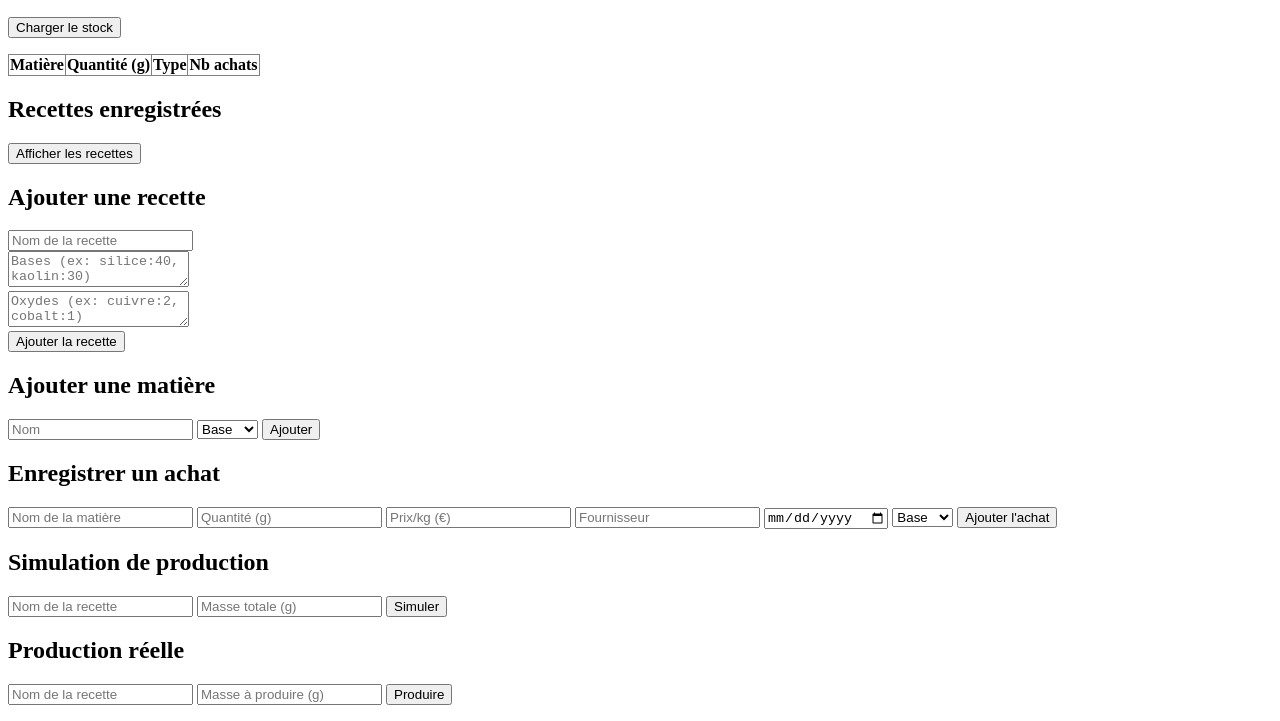
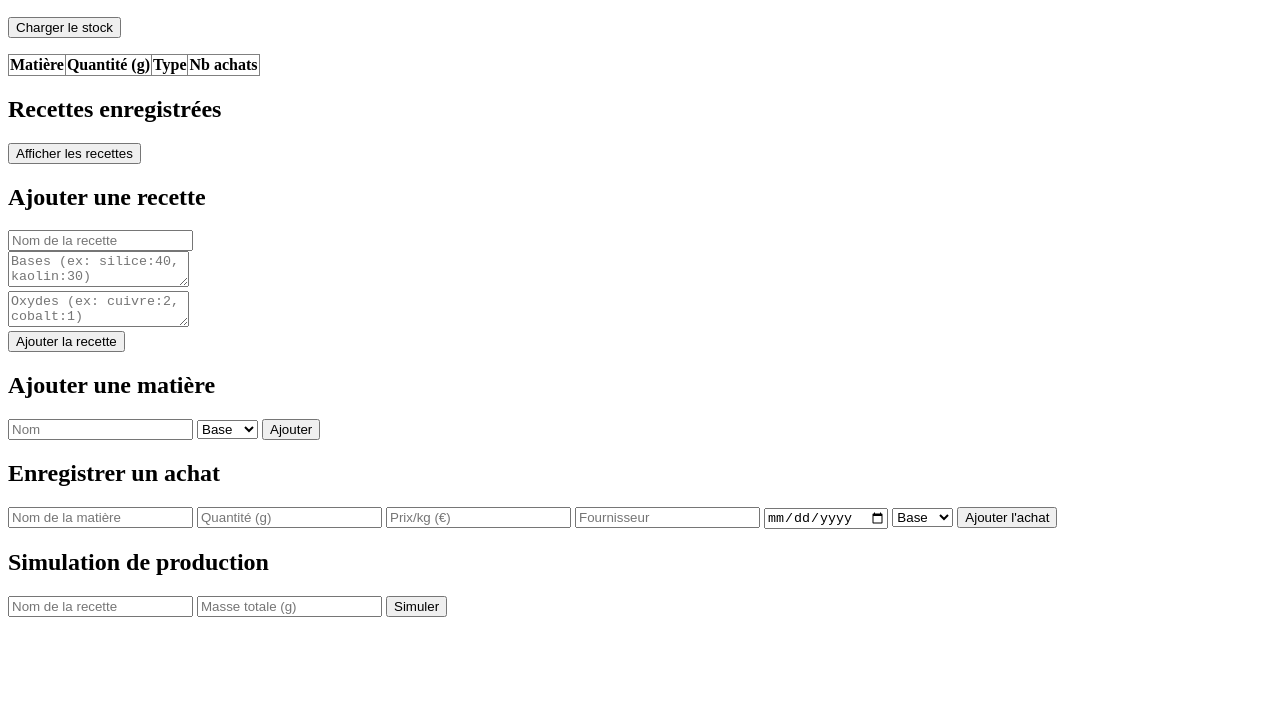
Before and after one commit to dinankou/glaze_api, a plain HTML site: page frontend/index.html in a window 1280 px wide. Shown: the part 110-831 px from the top of the page. After the commit the page ends 800 px from the top, so only its background shows below. Drawn offline with Linux system fonts and the light colour scheme.

Commit message:
Update index.html

```diff
--- a/frontend/index.html
+++ b/frontend/index.html
@@ -83,16 +83,7 @@
     <button type="submit">Simuler</button>
   </form>
   <div id="resultat-simulation" style="white-space: pre-wrap;"></div>
-</section>
-
-<section id="production">
-  <h2>Production réelle</h2>
-  <form id="form-production">
-    <input type="text" id="prod-recette" placeholder="Nom de la recette" required>
-    <input type="number" id="prod-masse" placeholder="Masse à produire (g)" required>
-    <button type="submit">Produire</button>
-  </form>
-  <p id="resultat-production"></p>
+  <button id="btn-lancer-prod" style="display: none; margin-top: 1em;">Produire cette recette</button>
 </section>
 
 </body>
```
